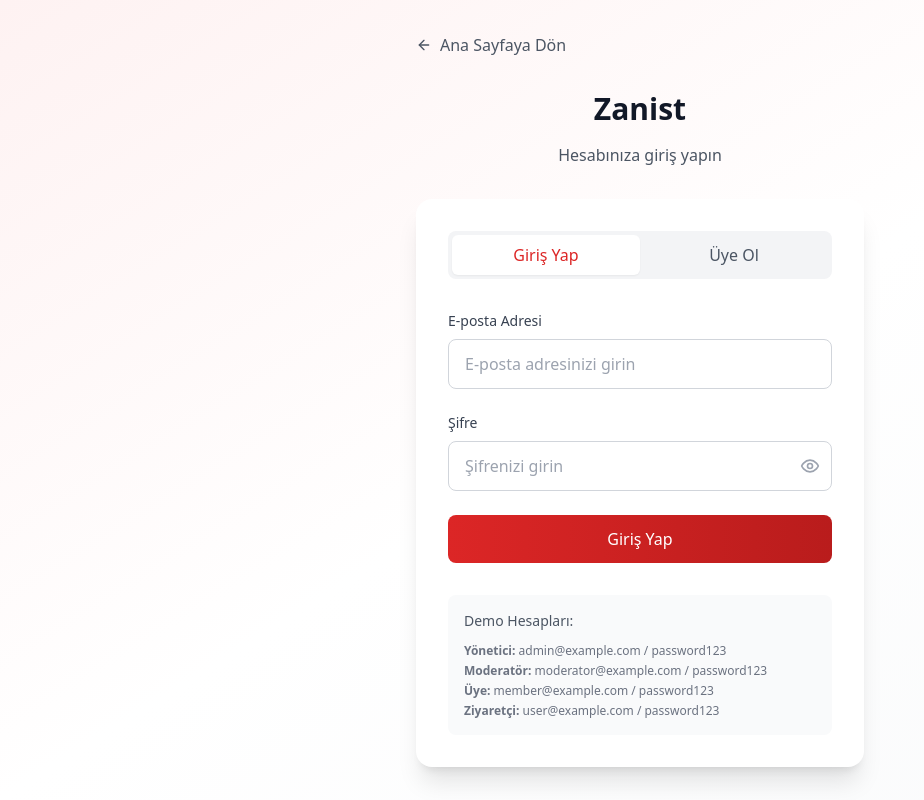
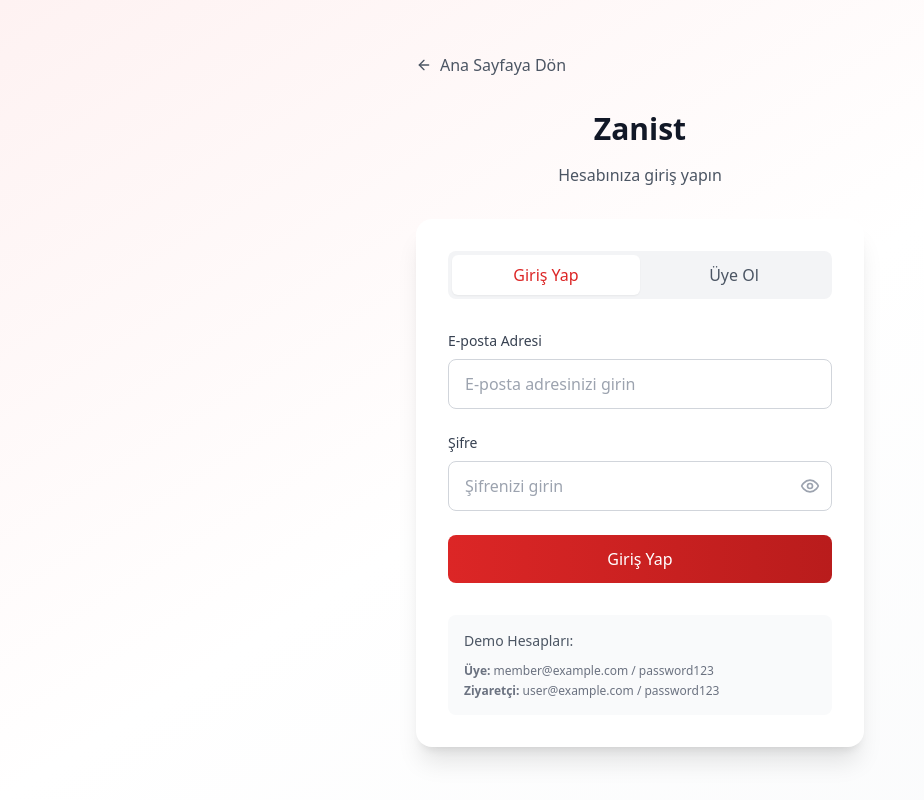
Before and after one commit to xiaizen/zanist2, a React (Vite) app: page /auth in a window 1280 px wide. Shown: the whole page, without its empty margins (0-924 px from the left). Built offline with nearby package versions, Linux system fonts and the light colour scheme.

Commit message:
Updated AuthPage.tsx

```diff
--- a/src/pages/AuthPage.tsx
+++ b/src/pages/AuthPage.tsx
@@ -395,9 +395,8 @@ const AuthPage: React.FC = () => {
           <div className="mt-8 p-4 bg-gray-50 rounded-lg">
             <p className="text-sm text-gray-600 mb-3 font-medium">Demo Hesapları:</p>
             <div className="text-xs text-gray-500 space-y-1">
-              <p><strong>Yönetici:</strong> admin@example.com / password123</p>
-              <p><strong>Moderatör:</strong> moderator@example.com / password123</p>
-              <p><strong>Üye:</strong> member@example.com / password123</p>
+
+            <p><strong>Üye:</strong> member@example.com / password123</p>
               <p><strong>Ziyaretçi:</strong> user@example.com / password123</p>
             </div>
           </div>
```
